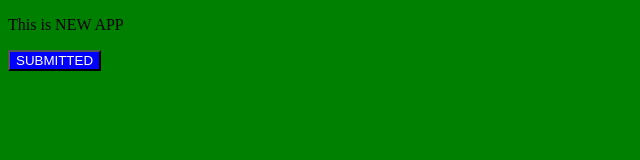
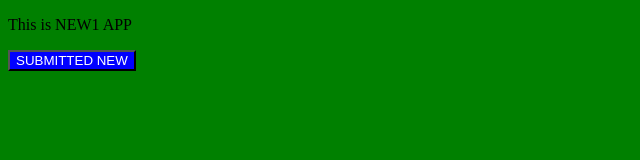
Before and after one commit to Thealuong/git---tutorial, a plain HTML site: page index.html in a window 1280 px wide. Shown: the full height of the page, 0-640 px from the left. Drawn offline with Linux system fonts and the light colour scheme.

Commit message:
Update 2 index.html

```diff
--- a/index.html
+++ b/index.html
@@ -8,8 +8,8 @@
     <link rel="stylesheet" href="index2.css">
 </head>
 <body>
-    <p>This is NEW APP</p>
-    <button>SUBMITTED</button>
+    <p>This is NEW1 APP</p>
+    <button>SUBMITTED NEW</button>
 </body>
 </html>
 <!-- PowerShell
```
